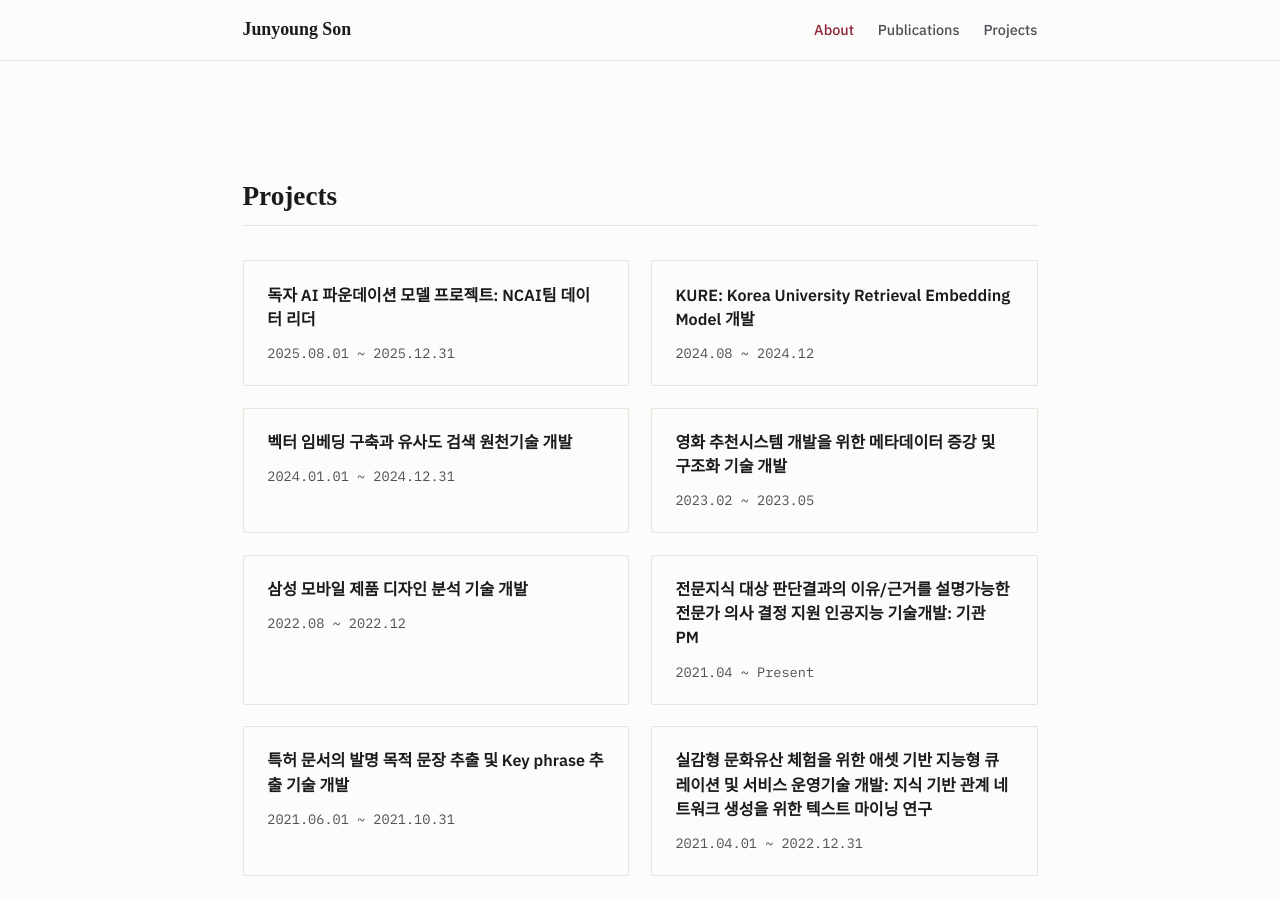
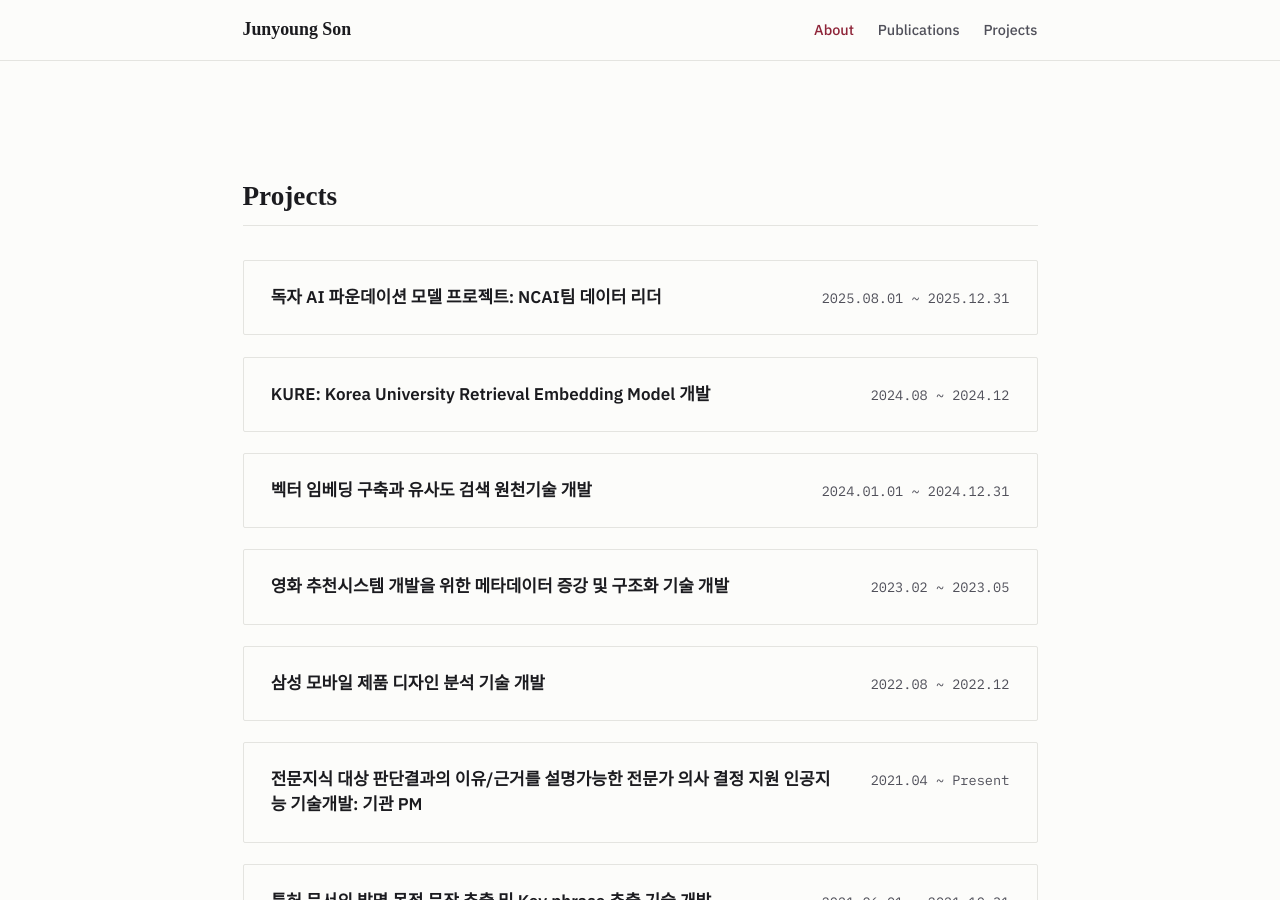
Before and after one commit to rgop13/rgop13.github.io, a Jekyll site: the page built from index.md, in a window 1280 px wide and 900 px high, scrolled down 5853 px. Built offline with Jekyll 4.4.1, drawn with Linux system fonts in a browser that asks for light colours; some web fonts are replaced.

Commit message:
feat: templated project entries (role/purpose/overview/learnings/stack/links)
Full-width stacked cards replace the 2-col grid; detail fields are
scaffolded empty in _data/projects.yml and render only when filled.

Co-Authored-By: Claude Fable 5 <noreply@anthropic.com>
Claude-Session: https://claude.ai/code/session_01MckgLSy22VC7YNis1YvdpP

```diff
--- a/_includes/projects.html
+++ b/_includes/projects.html
@@ -1,11 +1,55 @@
 <section class="section" id="projects" aria-labelledby="projects-heading">
   <div class="wrap">
     <h2 class="section__heading" id="projects-heading">Projects</h2>
-    <ul class="proj-grid">
+    <ul class="proj-list">
       {% for p in site.data.projects %}
       <li class="proj-card" data-reveal>
-        <p class="proj-card__title" lang="ko">{{ p.title }}</p>
-        <p class="proj-card__period">{{ p.period }}</p>
+        <div class="proj-card__head">
+          <h3 class="proj-card__title" lang="ko">{{ p.title }}</h3>
+          <p class="proj-card__period">{{ p.period }}</p>
+        </div>
+        {% if p.role and p.role != "" %}
+        <div class="proj-field">
+          <span class="proj-field__label">Role</span>
+          <div class="proj-field__body" lang="ko">{{ p.role }}</div>
+        </div>
+        {% endif %}
+        {% if p.purpose and p.purpose != "" %}
+        <div class="proj-field">
+          <span class="proj-field__label">Purpose</span>
+          <div class="proj-field__body" lang="ko">{{ p.purpose }}</div>
+        </div>
+        {% endif %}
+        {% if p.overview and p.overview != "" %}
+        <div class="proj-field">
+          <span class="proj-field__label">Overview</span>
+          <div class="proj-field__body" lang="ko">{{ p.overview | markdownify }}</div>
+        </div>
+        {% endif %}
+        {% if p.learnings and p.learnings.size > 0 %}
+        <div class="proj-field">
+          <span class="proj-field__label">Learnings</span>
+          <ul class="proj-field__body proj-learnings" lang="ko">
+            {% for item in p.learnings %}<li>{{ item }}</li>{% endfor %}
+          </ul>
+        </div>
+        {% endif %}
+        {% if p.stack and p.stack.size > 0 %}
+        <div class="proj-field">
+          <span class="proj-field__label">Stack</span>
+          <ul class="proj-field__body chips">
+            {% for item in p.stack %}<li class="chip">{{ item }}</li>{% endfor %}
+          </ul>
+        </div>
+        {% endif %}
+        {% if p.links and p.links.size > 0 %}
+        <div class="proj-field">
+          <span class="proj-field__label">Links</span>
+          <ul class="proj-field__body proj-links">
+            {% for l in p.links %}<li><a href="{{ l.url }}">{{ l.label }}</a></li>{% endfor %}
+          </ul>
+        </div>
+        {% endif %}
       </li>
       {% endfor %}
     </ul>
--- a/_sass/_projects.scss
+++ b/_sass/_projects.scss
@@ -1,21 +1,28 @@
-.proj-grid {
-  display: grid;
-  grid-template-columns: 1fr 1fr;
+.proj-list {
+  display: flex;
+  flex-direction: column;
   gap: 1.25rem;
 }
 
 .proj-card {
   border: 1px solid var(--hairline);
   border-radius: var(--radius);
-  padding: 1.25rem 1.4rem;
+  padding: 1.4rem 1.6rem;
+}
+
+.proj-card__head {
+  display: grid;
+  grid-template-columns: 1fr auto;
+  gap: 0.35rem 1.5rem;
+  align-items: baseline;
 }
 
 .proj-card__title {
   font-family: var(--font-sans);
   font-weight: 600;
-  font-size: 0.95rem;
+  font-size: 1rem;
   line-height: 1.5;
-  margin-bottom: 0.7rem;
+  margin: 0;
 }
 
 .proj-card__period {
@@ -23,8 +30,95 @@
   font-size: 0.8rem;
   color: var(--ink-soft);
   margin: 0;
+  white-space: nowrap;
 }
 
-@media (max-width: 767px) {
-  .proj-grid { grid-template-columns: 1fr; }
+// templated detail fields; rendered only when the yaml field is filled
+.proj-field {
+  display: grid;
+  grid-template-columns: 6.5rem 1fr;
+  gap: 1rem;
+  margin-top: 1rem;
 }
+
+.proj-card__head + .proj-field {
+  border-top: 1px solid var(--hairline);
+  padding-top: 1.2rem;
+  margin-top: 1.2rem;
+}
+
+.proj-field__label {
+  font-family: var(--font-mono);
+  font-size: 0.7rem;
+  text-transform: uppercase;
+  letter-spacing: 0.06em;
+  color: var(--ink-soft);
+  padding-top: 0.25em;
+}
+
+.proj-field__body {
+  font-family: var(--font-sans);
+  font-size: 0.9rem;
+  line-height: 1.65;
+  color: var(--ink);
+  margin: 0;
+
+  p {
+    margin: 0 0 0.6rem;
+  }
+
+  p:last-child {
+    margin-bottom: 0;
+  }
+}
+
+.proj-field .chips {
+  margin: 0;
+}
+
+.proj-learnings {
+  li {
+    position: relative;
+    padding-left: 1rem;
+    margin-bottom: 0.35rem;
+  }
+
+  li:last-child {
+    margin-bottom: 0;
+  }
+
+  li::before {
+    content: "";
+    position: absolute;
+    left: 0;
+    top: 0.75em;
+    width: 0.4rem;
+    height: 1px;
+    background: var(--accent);
+  }
+}
+
+.proj-links {
+  display: flex;
+  flex-wrap: wrap;
+  gap: 0.4rem 1.25rem;
+
+  a {
+    font-weight: 500;
+  }
+}
+
+@media (max-width: 639px) {
+  .proj-card {
+    padding: 1.2rem 1.25rem;
+  }
+
+  .proj-card__head {
+    grid-template-columns: 1fr;
+  }
+
+  .proj-field {
+    grid-template-columns: 1fr;
+    gap: 0.35rem;
+  }
+}
```
Also changed, not shown: CLAUDE.md (+1 -1 lines), _data/projects.yml (+57 -7 lines).
